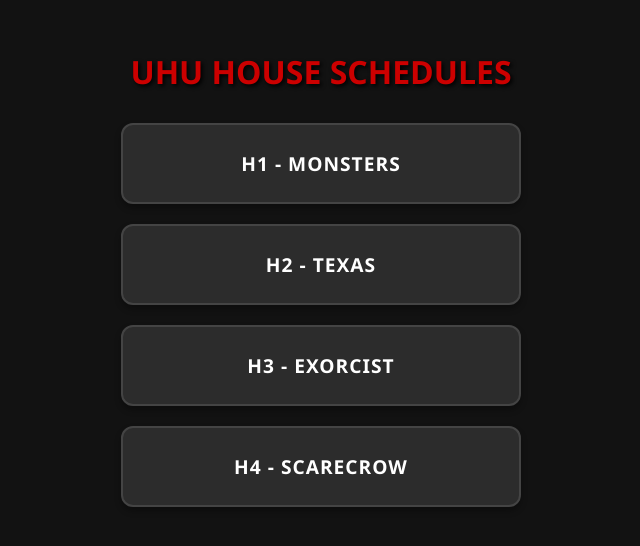
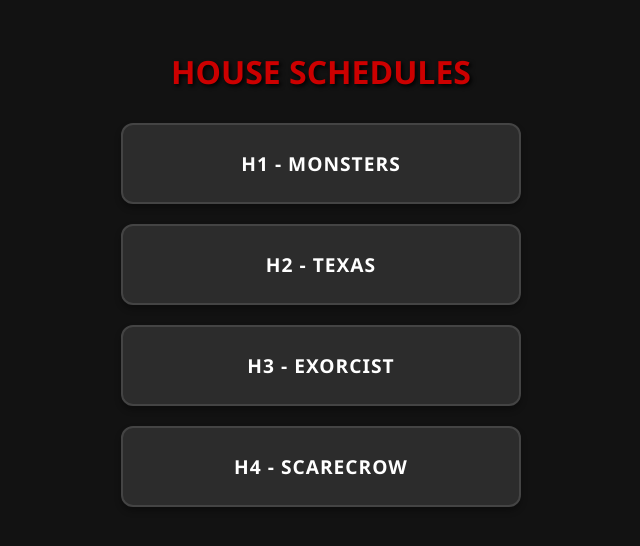
Before and after one commit to jencreason/jencreason.github.com, a plain HTML site: page index.html in a window 1280 px wide. Shown: the part 132-678 px from the top of the page, without its empty margins (319-959 px from the left). Drawn offline with Linux system fonts and the light colour scheme.

Commit message:
Add files via upload

```diff
--- a/index.html
+++ b/index.html
@@ -58,7 +58,7 @@
 </head>
 <body>
 
-    <h1>UHU House Schedules</h1>
+    <h1>House Schedules</h1>
 
     <div class="button-container">
         <a href="http://jencreason.github.io/H1-MONSTERS-schedule-mobile.html" class="schedule-btn">H1 - MONSTERS</a>
```
